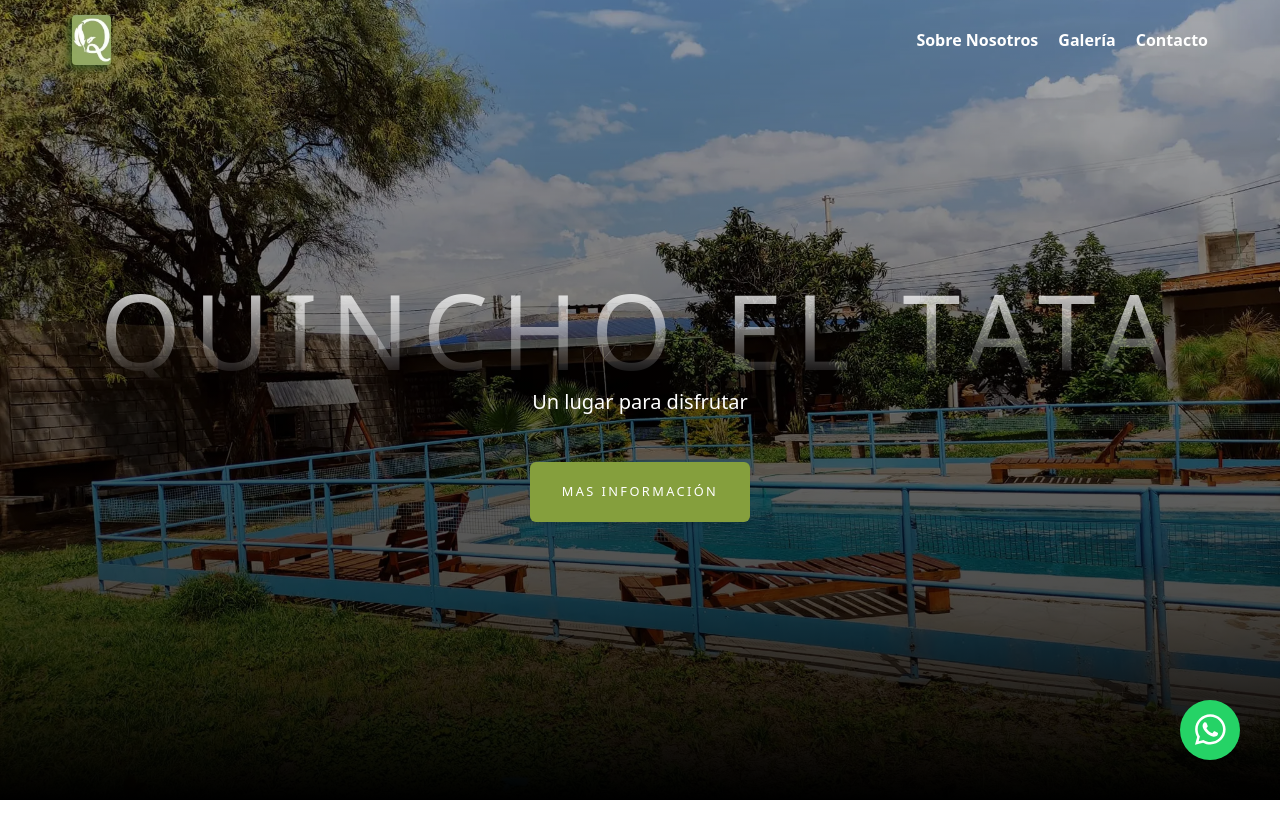
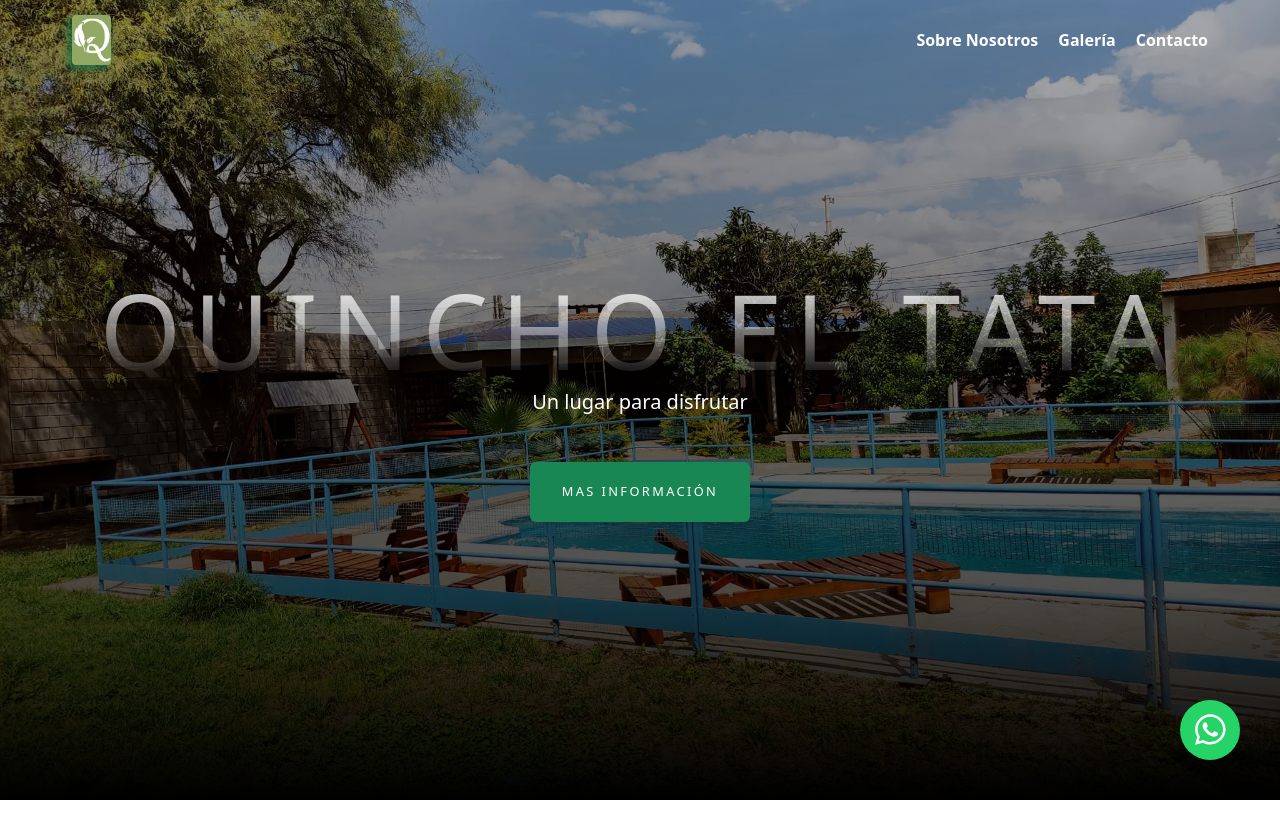
Before and after one commit to DevEzequiel14/Quincho-El-Tata, an Angular app: page / in a window 1280 px wide. Shown: the top 838 px of the page. Built offline with nearby package versions, Linux system fonts and the light colour scheme.

Commit message:
change of colors in the general styles

```diff
--- a/src/styles.scss
+++ b/src/styles.scss
@@ -1,7 +1,7 @@
 /* You can add global styles to this file, and also import other style files */
 
-$color-primary: #859f3d;
-$color-hover: #31511e;
+$color-primary: #198754;
+$color-hover: #157347;
 $color-bg-black: #1a1a19;
 $color-bg-white: #f6fcdf;
 
@@ -11,5 +11,4 @@ $text-color-secondary: #000;
 body {
   display: block;
   margin: 0;
-  background: $color-bg-black;
 }
```
